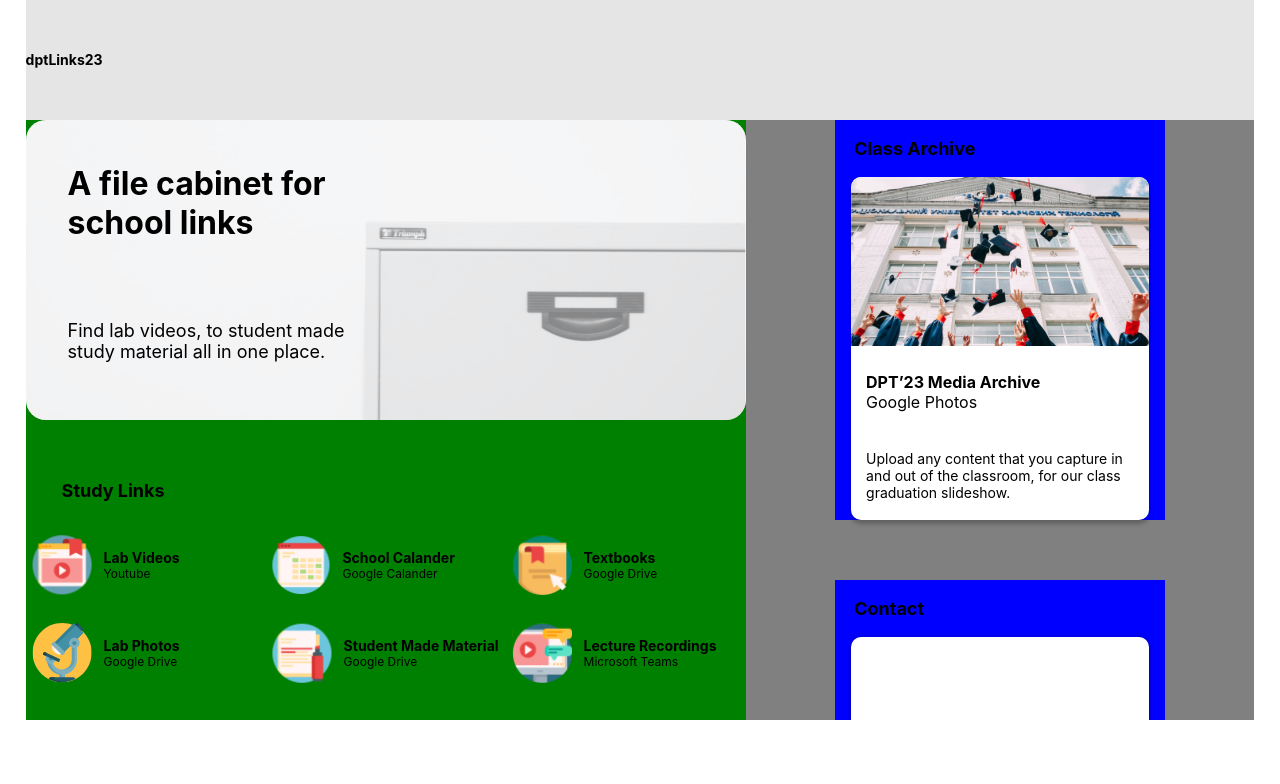
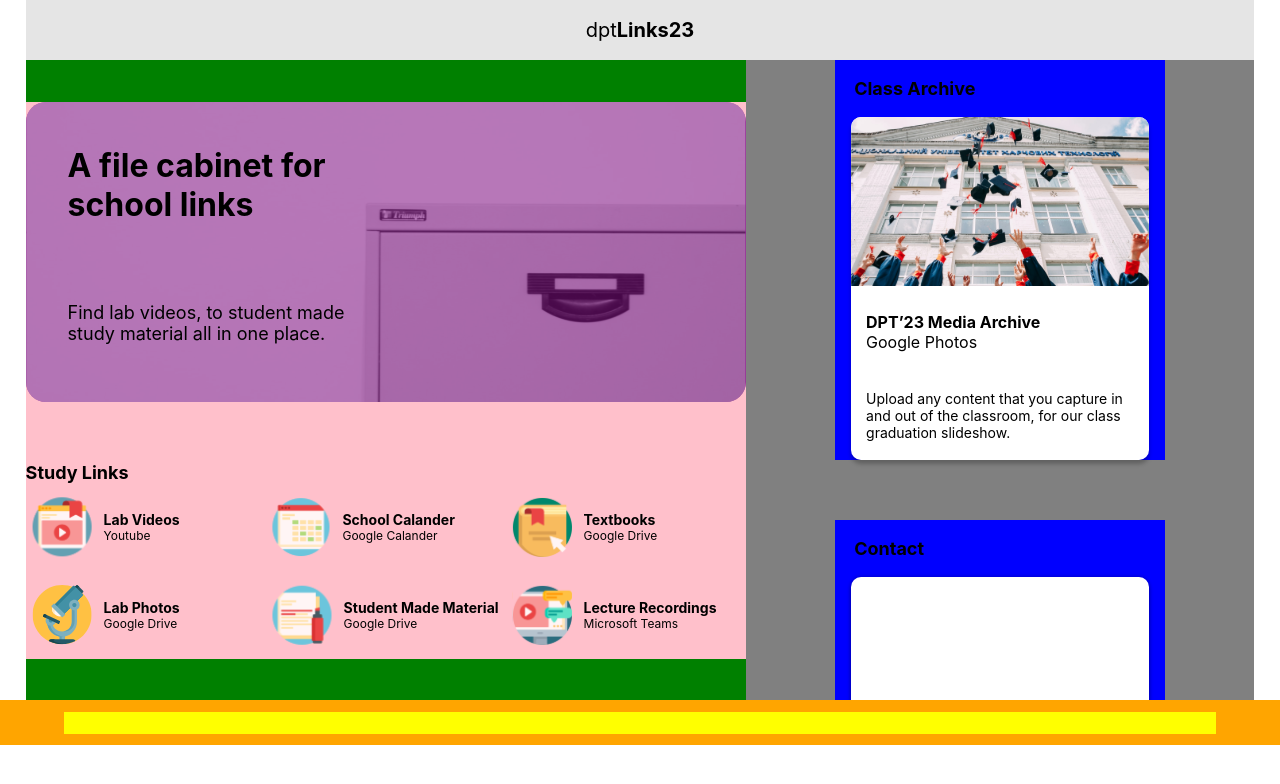
Before and after one commit to isaac-gorman/dptLinks, a React (Create React App) app in the folder prj/: page / in a window 1280 px wide. Shown: the top 784 px of the page. Built offline with nearby package versions, Linux system fonts and the light colour scheme.

Commit message:
save prog

```diff
--- a/prj/src/components/ClassArchive.js
+++ b/prj/src/components/ClassArchive.js
@@ -15,12 +15,14 @@ const Container = styled.div`
   @media (min-width: 768px) {
     width: 50%;
     background: pink;
+    align-items: flex-start;
   }
 
   @media (min-width: 1152px) {
     width: 65%;
     background: blue;
     margin-top: 0px;
+    align-items: center;
   } ;
 `;
 
--- a/prj/src/components/Contact.js
+++ b/prj/src/components/Contact.js
@@ -5,21 +5,25 @@ const Container = styled.div`
   width: 100%;
   height: 400px;
   margin: 0 auto;
-  margin-top: 60px;
-  margin-bottom: 60px;
+  // margin-top: 60px;
+  // margin-bottom: 60px;
   display: flex;
   flex-direction: column;
   align-items: center;
+  background: blue;
+  // align-items: flex-end;
 
   @media (min-width: 768px) {
     width: 50%;
-    background: pink;
+    background: green;
+    align-items: flex-end;
   }
 
   @media (min-width: 1152px) {
     width: 65%;
     background: blue;
     margin-top: 0px;
+    align-items: center;
   } ;
 `;
 
--- /dev/null
+++ b/prj/src/components/Footer.js
@@ -0,0 +1,35 @@
+import React from "react";
+import styled from "styled-components";
+
+const Container = styled.div`
+  width: 100vw;
+  height: 45px;
+
+  background: orange;
+  display: flex;
+  justify-content: center;
+  align-items: center;
+
+  // position: relative;
+  // bottom: 0;
+  // left: 0;
+  // right: 0;
+`;
+
+const ContentDiv = styled.div`
+  width: 90%;
+  height: 22px;
+
+  background: yellow;
+  display: flex;
+`;
+
+function Footer() {
+  return (
+    <Container>
+      <ContentDiv></ContentDiv>
+    </Container>
+  );
+}
+
+export default Footer;
--- a/prj/src/components/Header.js
+++ b/prj/src/components/Header.js
@@ -4,7 +4,7 @@ import styled from "styled-components";
 const HeaderContainer = styled.div`
   width: 96vw;
   margin: 0 auto;
-  height: 80px;
+  height: 60px;
   // background: #e5e5e5;
   display: flex;
   flex-direction: column;
@@ -13,27 +13,33 @@ const HeaderContainer = styled.div`
   @media (min-width: 1152px) {
     text-align: left;
     font-size: 14px;
-    height: 120px;
+    // height: 80px;
     background: #e5e5e5;
     margin-bottom: 0px;
   }
 `;
 
-const Logo = styled.h3`
-  font-size: 12px;
+const Logo = styled.p`
+  font-size: 14px;
   line-height: 16px;
   text-align: center;
 
   @media (min-width: 1152px) {
-    text-align: left;
-    font-size: 14px;
+    text-align: center;
+    font-size: 20px;
   }
+`;
+
+const Bold = styled.span`
+  font-weight: bold;
 `;
 
 function Header() {
   return (
     <HeaderContainer>
-      <Logo>dptLinks23</Logo>
+      <Logo>
+        dpt<Bold>Links23</Bold>
+      </Logo>
     </HeaderContainer>
   );
 }
--- a/prj/src/components/Hero.js
+++ b/prj/src/components/Hero.js
@@ -7,9 +7,9 @@ import fc from "./fc.svg";
 
 const HeroContainer = styled.div`
   width: 95%;
-  height: 50%;
+  height: 350px;
 
-  background: white;
+  background: purple;
   border-radius: 20px;
 
   @media (min-width: 768px) {
--- a/prj/src/components/StudyLinks.js
+++ b/prj/src/components/StudyLinks.js
@@ -11,7 +11,7 @@ const Container = styled.div`
 `;
 const Heading = styled.h3`
   font-size: 18px;
-  width: 90%;
+  // width: 90%;
   margin: 0 auto;
 `;
 const CarouselConatiner = styled.div`
--- a/prj/src/components/Wrapper.js
+++ b/prj/src/components/Wrapper.js
@@ -5,11 +5,24 @@ import Hero from "./Hero";
 import StudyLinks from "./StudyLinks";
 import ClassArchive from "./ClassArchive";
 import Contact from "./Contact";
+import Footer from "./Footer";
+
+const Container = styled.div`
+  display: flex;
+  flex-direction: column;
+  // height: 100%;
+`;
+
+// const ResponisveContainer = styled.div`
+//   display: flex;
+//   flex-direction: column;
+//   height: 100%;
+// `;
 
 const ResponsiveSection = styled.div`
   width: 96vw;
   margin: 0 auto;
-  // height: 100vh;
+  // height: 100%;
   background: green;
   display: flex;
   flex-direction: column;
@@ -20,12 +33,11 @@ const ResponsiveSection = styled.div`
     flex-direction: row;
   }
 `;
-
 const SectionA = styled.div`
   width: 100%;
   // margin: 0 auto;
-  height: 600px;
-  // background: pink;
+  height: 50%;
+  background: pink;
   display: flex;
   flex-direction: column;
   align-items: center;
@@ -36,14 +48,19 @@ const SectionA = styled.div`
     // background: pink;
     width: 60vw;
     margin-top: 0px;
+    height: 600px;
+  }
+
+  @media (min-width: 1280px) {
+    height: 90%;
   }
 `;
 const SectionB = styled.div`
   width: 100%;
-  height: 600px;
+  height: 50%;
   // margin: 0 auto;
 
-  // background: lightblue;
+  background: lightblue;
   display: flex;
   flex-direction: column;
   align-items: center;
@@ -62,13 +79,23 @@ const SectionB = styled.div`
     flex-direction: column;
     overflow: hidden;
     overflow-y: scroll;
-  } ;
+    height: 600px;
+  }
+
+  @media (min-height: 800px) {
+    height: 50vw;
+  }
+
+  @media (min-height: 950px) {
+    height: 60vw;
+  }
 `;
 
 function Wrapper() {
   return (
-    <>
+    <Container>
       <Header />
+      {/* <ResponisveContainer> */}
       <ResponsiveSection>
         <SectionA>
           <Hero />
@@ -79,7 +106,10 @@ function Wrapper() {
           <Contact />
         </SectionB>
       </ResponsiveSection>
-    </>
+      {/* </ResponisveContainer> */}
+
+      <Footer />
+    </Container>
   );
 }
 
```
